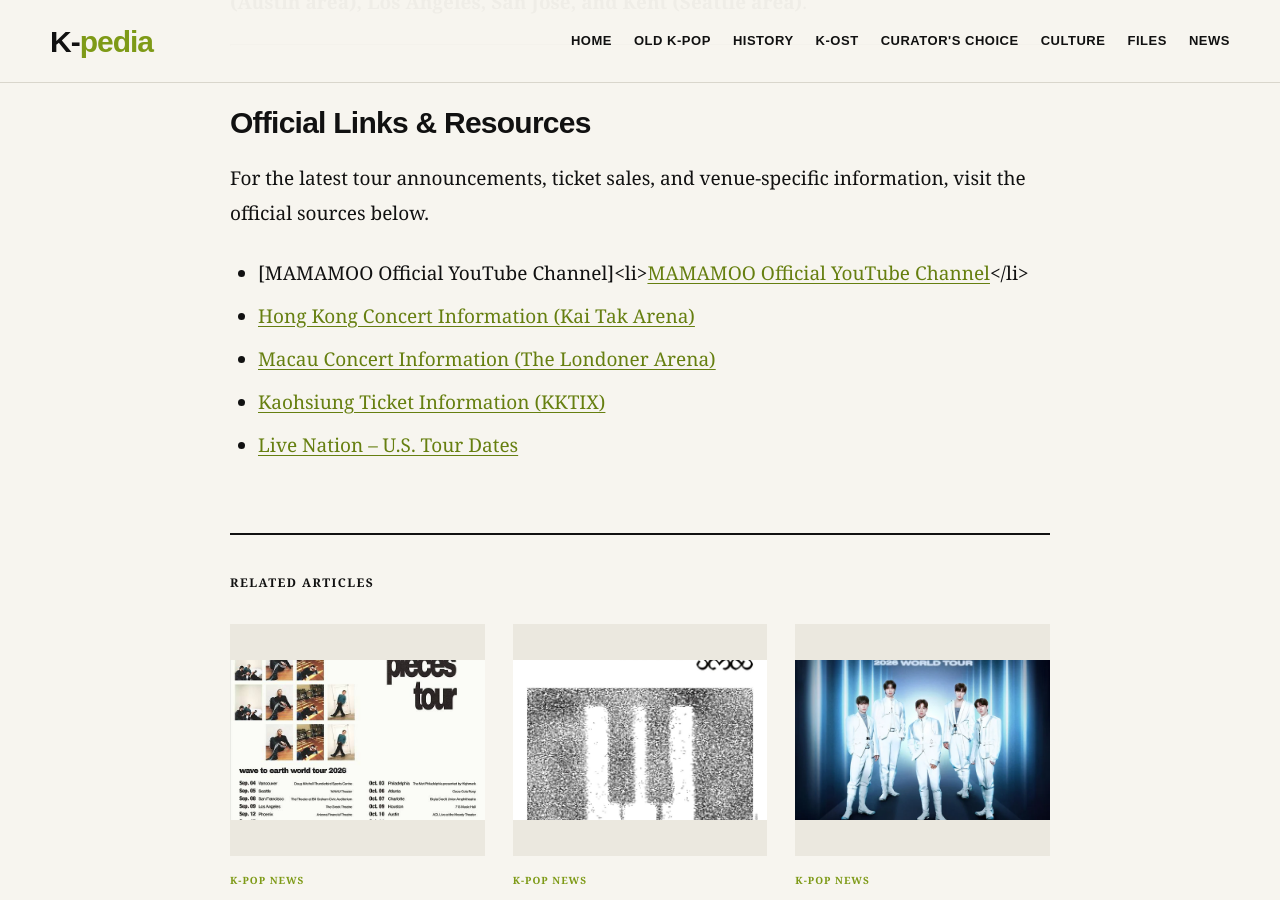
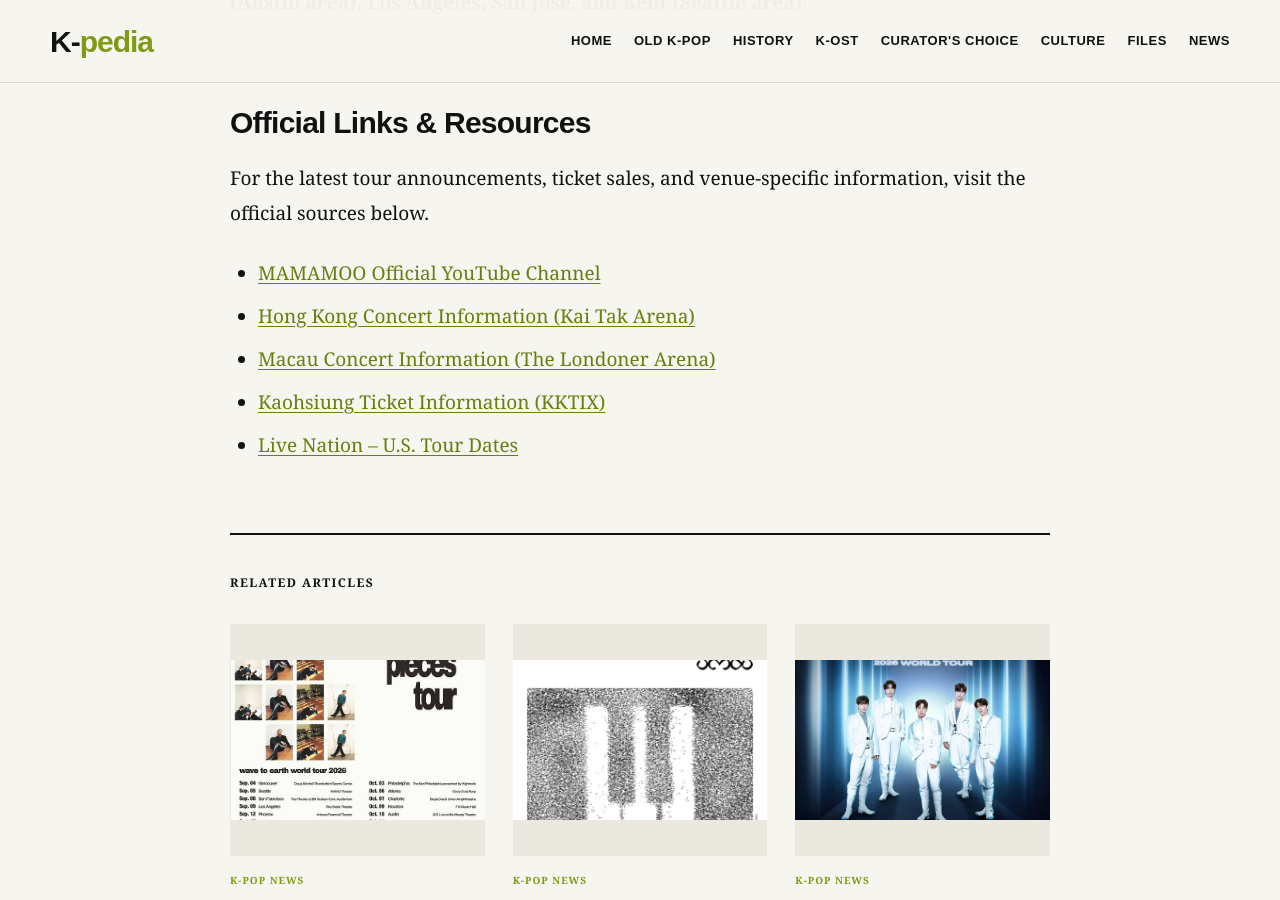
Before and after one commit to kpopkpedia/Kcurator, a Jekyll site: the page built from _posts/2026-09-08-mamamoo-2026-world-tour-4ward-full-schedule-cities-and-venues.md, in a window 1280 px wide and 900 px high, scrolled down 5764 px. Built offline with Jekyll 4.4.1, drawn with Linux system fonts in a browser that asks for light colours; our own code applies the rules of GitHub Pages for plain Markdown files.

Commit message:
Update _posts/2026-09-08-mamamoo-2026-world-tour-4ward-full-schedule-cities-and-venues.md (via Pages CMS)

```diff
--- a/_posts/2026-09-08-mamamoo-2026-world-tour-4ward-full-schedule-cities-and-venues.md
+++ b/_posts/2026-09-08-mamamoo-2026-world-tour-4ward-full-schedule-cities-and-venues.md
@@ -99,8 +99,8 @@
 
 For the latest tour announcements, ticket sales, and venue-specific information, visit the official sources below.
 
-- [MAMAMOO Official YouTube Channel]<li><a href="https://www.youtube.com/channel/UCuhAUMLzJxlP1W7mEk0_6lA" target="_blank" rel="noopener">MAMAMOO Official YouTube Channel</a></li>
-    <li><a href="https://www.kaitaksportspark.com.hk/events-tickets/mamamoo-2026-world-tour-4-ward-in-hong-kong" target="_blank" rel="noopener">Hong Kong Concert Information (Kai Tak Arena)</a></li>
-    <li><a href="https://www.cotaiticketing.com/shows/mamamoo2026.html" target="_blank" rel="noopener">Macau Concert Information (The Londoner Arena)</a></li>
-    <li><a href="https://kklivetw.kktix.cc/events/54a70a7a" target="_blank" rel="noopener">Kaohsiung Ticket Information (KKTIX)</a></li>
-    <li><a href="https://www.livenation.com/artist/K8vZ917_3mf/mamamoo-events" target="_blank" rel="noopener">Live Nation – U.S. Tour Dates</a></li>
+- [MAMAMOO Official YouTube Channel](https://www.youtube.com/channel/UCuhAUMLzJxlP1W7mEk0_6lA)
+- [Hong Kong Concert Information (Kai Tak Arena)](https://www.kaitaksportspark.com.hk/events-tickets/mamamoo-2026-world-tour-4-ward-in-hong-kong)
+- [Macau Concert Information (The Londoner Arena)](https://www.cotaiticketing.com/shows/mamamoo2026.html)
+- [Kaohsiung Ticket Information (KKTIX)](https://kklivetw.kktix.cc/events/54a70a7a)
+- [Live Nation – U.S. Tour Dates](https://www.livenation.com/artist/K8vZ917_3mf/mamamoo-events)
```
